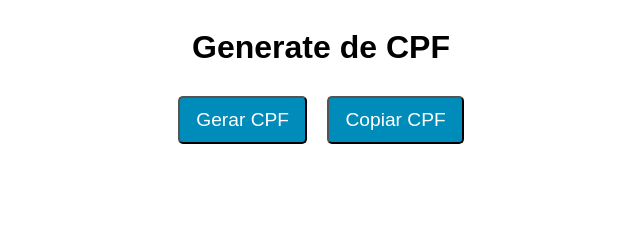
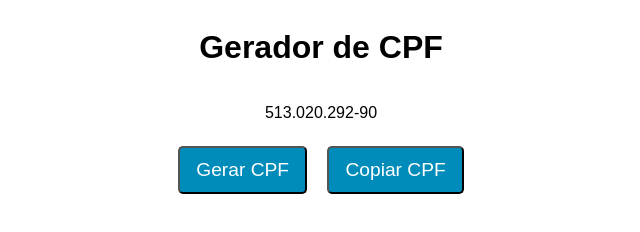
Before and after one commit to Deividmattos/GenerateCPF, a plain HTML site: page index.html in a window 1280 px wide. Both pictures are taken after a click on the button "Gerar CPF". Shown: the whole page, without its empty margins (319-959 px from the left). Drawn offline with Linux system fonts and the light colour scheme.

Commit message:
last update create function js

```diff
--- a/index.html
+++ b/index.html
@@ -9,8 +9,9 @@
   </head>
   <body>
     <div class="container">
-      <h1>Generate de CPF</h1>
+      <h1>Gerador de CPF</h1>
       <div class="cpf-container">
+        <p id="cpf"></p>
         <button id="gerar-cpf">Gerar CPF</button>
         <button id="copiar-cpf">Copiar CPF</button>
       </div>
--- a/js/script.js
+++ b/js/script.js
@@ -0,0 +1,43 @@
+const cpfEl = document.getElementById("cpf");
+const gerarCpfBtn = document.getElementById("gerar-cpf");
+const copiarCpfBtn = document.getElementById("copiar-cpf");
+
+// Função para gerar CPF aleatório
+function gerarCPF() {
+  let n = Math.floor(Math.random() * 999999999) + 1;
+  let nStr = n.toString().padStart(9, "0");
+  let dv1 = calcularDV(nStr, 10);
+  let dv2 = calcularDV(nStr + dv1, 11);
+
+  cpfEl.innerText = formatarCPF(nStr + dv1 + dv2);
+}
+
+function calcularDV(numero, peso) {
+  let total = 0;
+  for (let i = 0; i < numero.length; i++) {
+    total += parseInt(numero.charAt(i)) * peso--;
+  }
+  let resto = total % 11;
+  return resto < 2 ? 0 : 11 - resto;
+}
+
+function formatarCPF(cpf) {
+  const cpfRegex = /^(\d{3})(\d{3})(\d{3})(\d{2})$/;
+  return cpf.replace(cpfRegex, "$1.$2.$3-$4");
+}
+
+// Função para copiar CPF para área de transferência
+function copiarCPF() {
+  const cpf = cpfEl.innerText;
+  navigator.clipboard.writeText(cpf).then(
+    () => {
+      alert(`CPF ${cpf} copiado para a área de transferência!`);
+    },
+    (err) => {
+      console.error("Erro ao copiar CPF: ", err);
+    }
+  );
+}
+
+gerarCpfBtn.addEventListener("click", gerarCPF);
+copiarCpfBtn.addEventListener("click", copiarCPF);
```
